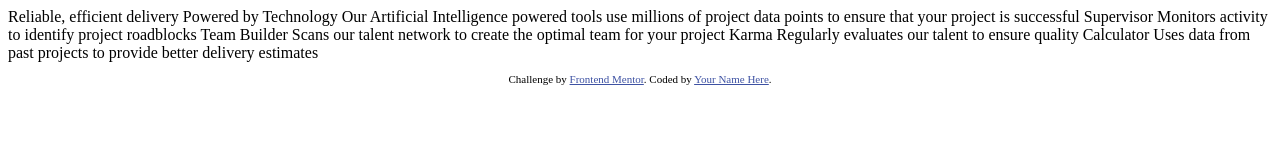
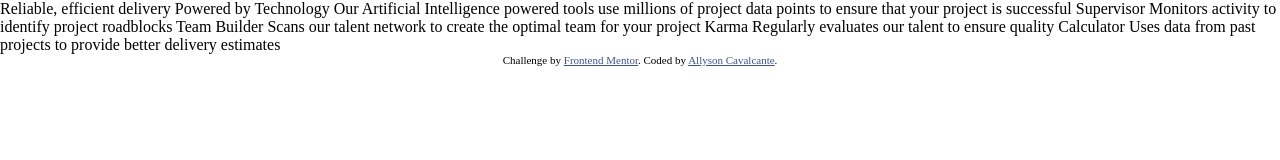
Before and after one commit to allysonbelo/four-card-feature-section-master, a plain HTML site: page index.html in a window 1280 px wide. Drawn offline with Linux system fonts and the light colour scheme.

Commit message:
:lipstick: Add style file in project

```diff
--- a/index.html
+++ b/index.html
@@ -1,19 +1,18 @@
 <!DOCTYPE html>
 <html lang="en">
+
 <head>
   <meta charset="UTF-8">
-  <meta name="viewport" content="width=device-width, initial-scale=1.0"> <!-- displays site properly based on user's device -->
+  <meta name="viewport" content="width=device-width, initial-scale=1.0">
+  <link rel="icon" type="image/png" sizes="32x32" href="./images/favicon-32x32.png">
+  <title>Frontend Mentor | Four card feature section</title>
+  <link rel="stylesheet" href="style.css">
+  <!-- Font Google -->
+  <link rel="preconnect" href="https://fonts.googleapis.com">
+  <link rel="preconnect" href="https://fonts.gstatic.com" crossorigin>
+  <link href="https://fonts.googleapis.com/css2?family=Poppins:wght@200;400;600&display=swap" rel="stylesheet">
+</head>
 
-  <link rel="icon" type="image/png" sizes="32x32" href="./images/favicon-32x32.png">
-
-  <title>Frontend Mentor | Four card feature section</title>
-
-  <!-- Feel free to remove these styles or customise in your own stylesheet 👍 -->
-  <style>
-    .attribution { font-size: 11px; text-align: center; }
-    .attribution a { color: hsl(228, 45%, 44%); }
-  </style>
-</head>
 <body>
 
   Reliable, efficient delivery
@@ -38,8 +37,9 @@
   <footer>
     <p class="attribution">
       Challenge by <a href="https://www.frontendmentor.io?ref=challenge" target="_blank">Frontend Mentor</a>.
-      Coded by <a href="#">Your Name Here</a>.
+      Coded by <a href="https://allysonbelo.com" target="_blank">Allyson Cavalcante</a>.
     </p>
   </footer>
 </body>
+
 </html>
--- /dev/null
+++ b/style.css
@@ -0,0 +1,29 @@
+:root{
+    --color-red: hsl(0, 78%, 62%);
+    --color-cyan: hsl(180, 62%, 55%);
+    --color-orange: hsl(34, 97%, 64%);
+    --color-blue: hsl(212, 86%, 64%);
+    --color-very-dark-blue: hsl(234, 12%, 34%);
+    --color-grayish-blue: hsl(229, 6%, 66%);
+    --color-very-light-gray: hsl(0, 0%, 98%);
+}
+
+*{
+    margin: 0;
+    padding: 0;
+    box-sizing: border-box;
+}
+
+.container{
+    font-family: 'Poppins', sans-serif;
+    font-size: 15px;
+}
+
+.attribution {
+    font-size: 11px;
+    text-align: center;
+}
+
+.attribution a {
+    color: hsl(228, 45%, 44%);
+}
```
